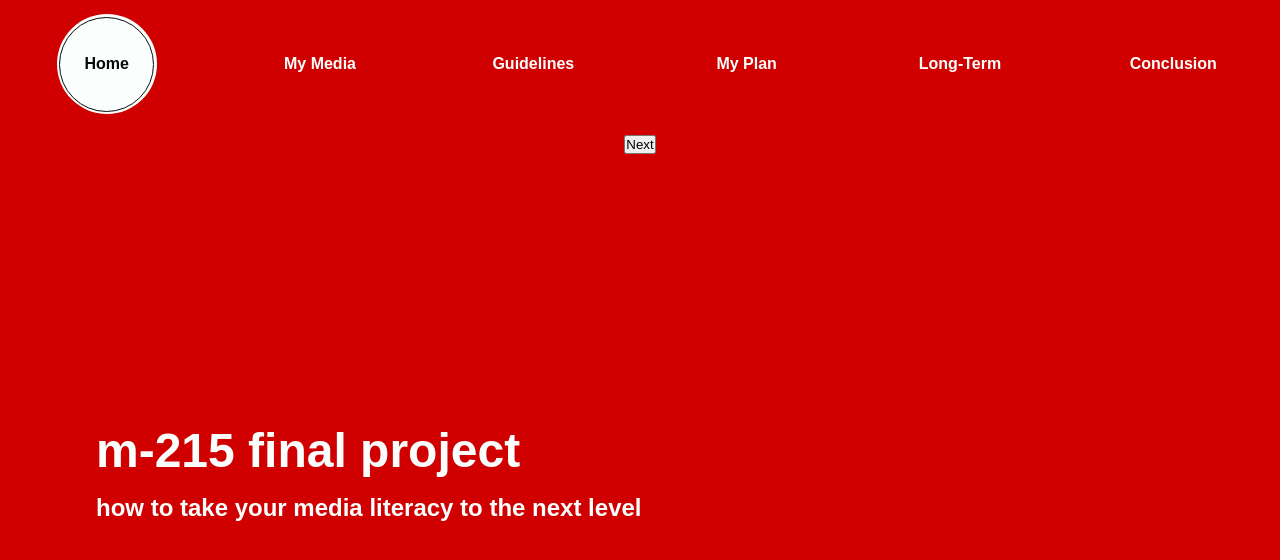
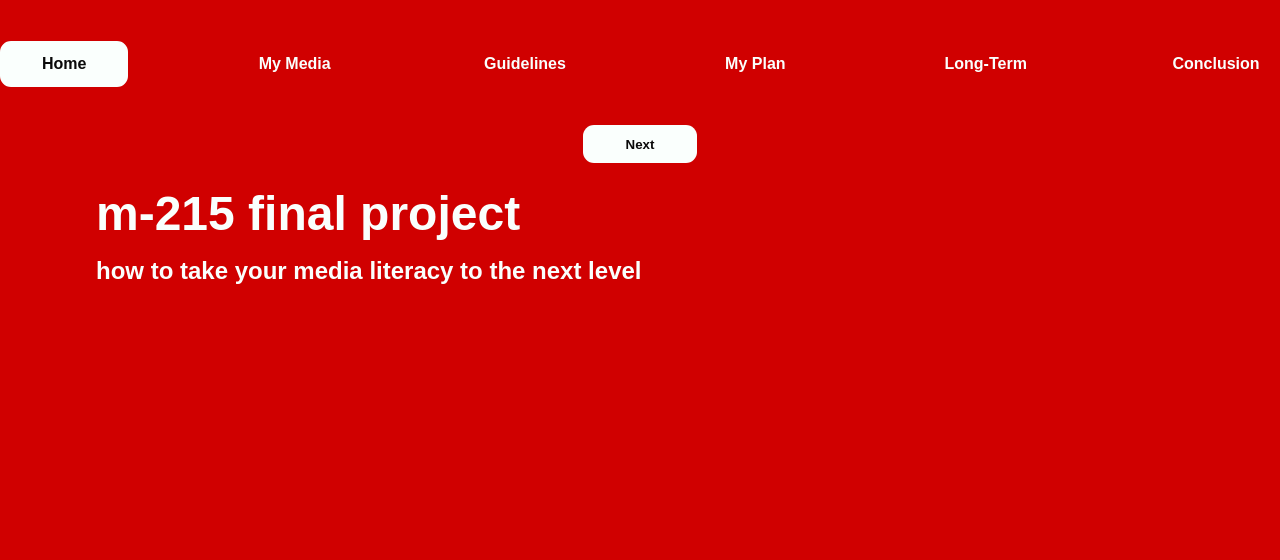
Before and after one commit to mramirez0610/media-literacy-final, a Next.js app: page / in a window 1280 px wide. Shown: the top 560 px of the page. Built offline with nearby package versions, Linux system fonts and the light colour scheme; a web font is replaced by a local one.

Commit message:
more theming -- guideline data imported

```diff
--- a/package.json
+++ b/package.json
@@ -9,9 +9,12 @@
     "lint": "next lint"
   },
   "dependencies": {
+    "@phosphor-icons/react": "^2.1.7",
     "next": "15.3.1",
     "react": "^19.0.0",
-    "react-dom": "^19.0.0"
+    "react-dom": "^19.0.0",
+    "react-markdown": "^10.1.0",
+    "rehype-raw": "^7.0.0"
   },
   "devDependencies": {
     "@eslint/eslintrc": "^3",
--- a/src/app/styles/components/nav.module.scss
+++ b/src/app/styles/components/nav.module.scss
@@ -8,13 +8,14 @@
     display: flex;
     height: 80%;
     align-items: center;
-    justify-content: space-around;
+    justify-content: center;
+    gap: 8%;
 
     li {
       list-style: none;
-      width: 100px;
-      height: 100px;
-      border-radius: 50px;
+      width: 8.5em;
+      height: 2.9em;
+      border-radius: 11px;
       display: flex;
       align-items: center;
       justify-content: space-evenly;
@@ -27,35 +28,44 @@
     }
   }
 
+  .active {
+    transition: all 800ms ease;
+    color: $black;
+    background-color: $white;
+    // border-radius: 11px;
+    // width: 8.5em;
+    // height: 2.9em;
+    border: $white 0.2em solid;
+
+    a {
+      color: $black;
+    }
+  }
+
   .navButtons {
-    width: 100%;
+    width: 50%;
     height: 20%;
     display: flex;
     align-items: center;
     justify-content: center;
-  }
+    margin: 0 auto;
+    gap: 5%;
 
-  .active {
-    background-color: $white;
-    position: relative;
-    color: $black;
-    transition: background-color 0.3s ease;
+    button {
+      transition: all 0.3s ease;
+      color: $black;
+      background-color: $white;
+      cursor: pointer;
+      border-radius: 11px;
+      width: 8.5em;
+      height: 2.9em;
+      border: #00000000 0.2em solid;
+      font-weight: bold;
 
-    a {
-      color: $black;
-    }
-
-    //i pulled this styling from online... but idk if i like it. inset borders are cool (?)
-    &::before {
-      content: "";
-      position: absolute;
-      top: 2.5%;
-      left: 2.5%;
-      width: 95%;
-      height: 95%;
-      border-radius: 50%;
-      border: 1px solid $black;
-      box-sizing: border-box;
+      &:hover {
+        background-color: $black;
+        color: $white;
+      }
     }
   }
 }
--- a/src/app/styles/globals.scss
+++ b/src/app/styles/globals.scss
@@ -24,6 +24,7 @@ p {
 }
 
 h1,
-h2 {
+h2,
+h3 {
   font-family: $header-font;
 }
--- /dev/null
+++ b/src/app/styles/pages/guidelines.module.scss
@@ -0,0 +1,2 @@
+.guidelines {
+}
--- a/src/app/styles/pages/home.module.scss
+++ b/src/app/styles/pages/home.module.scss
@@ -4,8 +4,9 @@
   width: 85vw;
   min-height: 80vh;
   margin: 0 auto;
+  padding-top: 2%;
   display: flex;
-  align-items: center;
+  align-items: flex-start;
   justify-content: flex-start;
 
   h1 {
```
Also changed, not shown: public/data/data.json (+32 -38 lines), src/app/guidelines/page.js (+18 -3 lines), src/app/styles/components/guideline.module.scss (added, +19 -0 lines), src/components/guideline.js (added, +29 -0 lines), 1 other file (tests, documents, lock files or other folders).
